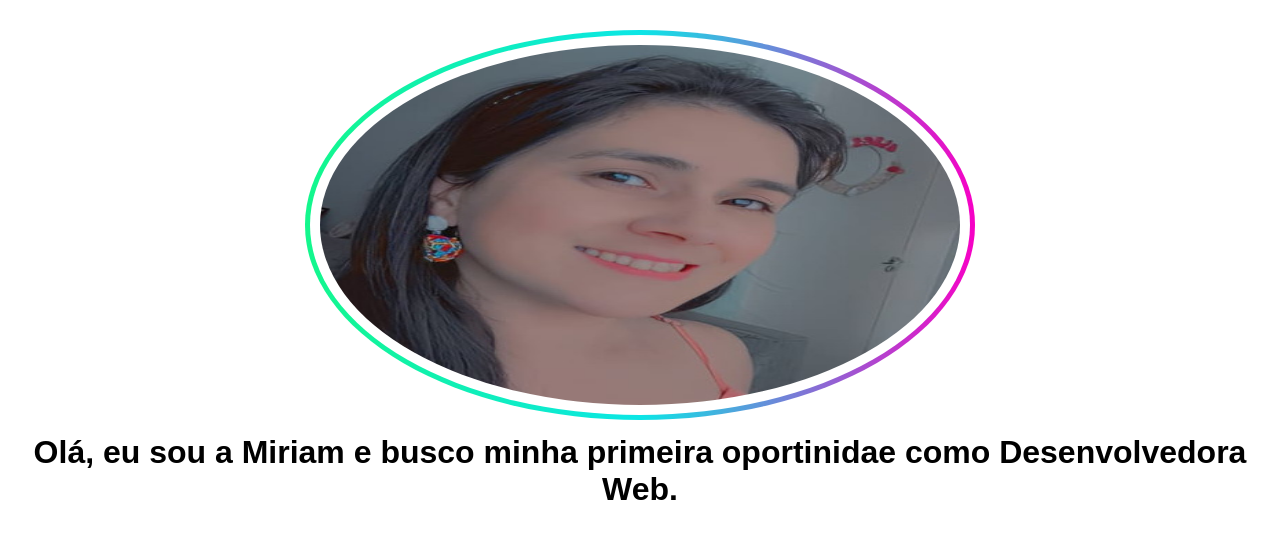
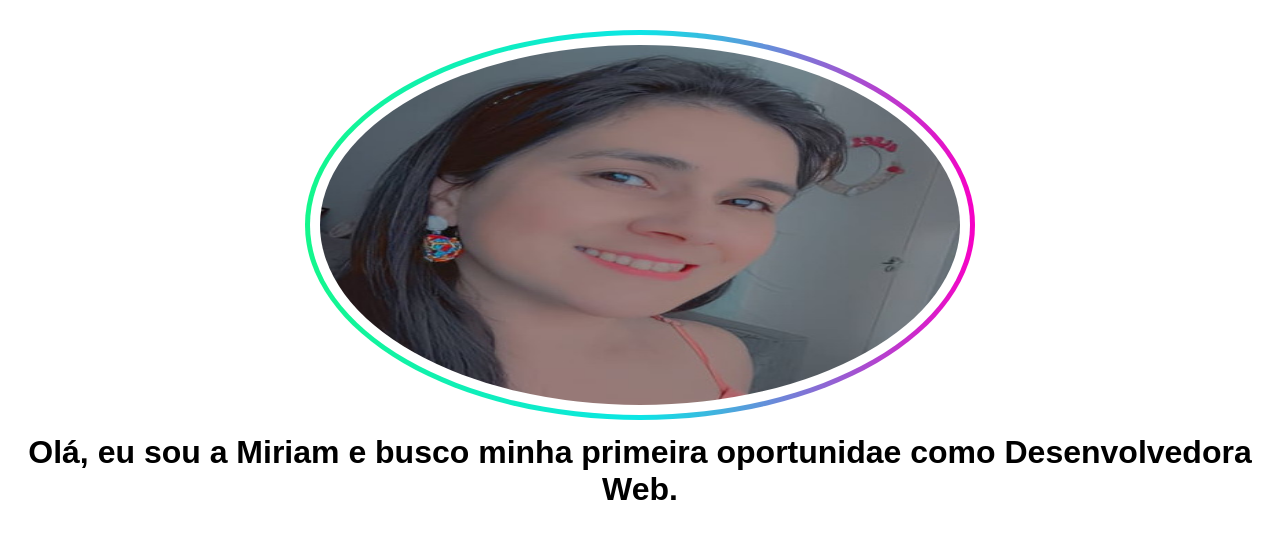
Before and after one commit to dev-miriambatista/miriamport, a plain HTML site: page index.html in a window 1280 px wide. Drawn offline with Linux system fonts and the light colour scheme.

Commit message:
correção portugues

```diff
--- a/index.html
+++ b/index.html
@@ -21,7 +21,7 @@
 <header>
   <div id="capa">
       <img id="perfil" src="img/Miriam-media.jpeg" alt="perfil"></div>
-        <h1>Olá, eu sou a Miriam e busco minha primeira oportinidae como Desenvolvedora Web.</h1>
+        <h1>Olá, eu sou a Miriam e busco minha primeira oportunidae como Desenvolvedora Web.</h1>
   </div>
 </header>
 </html>
```
